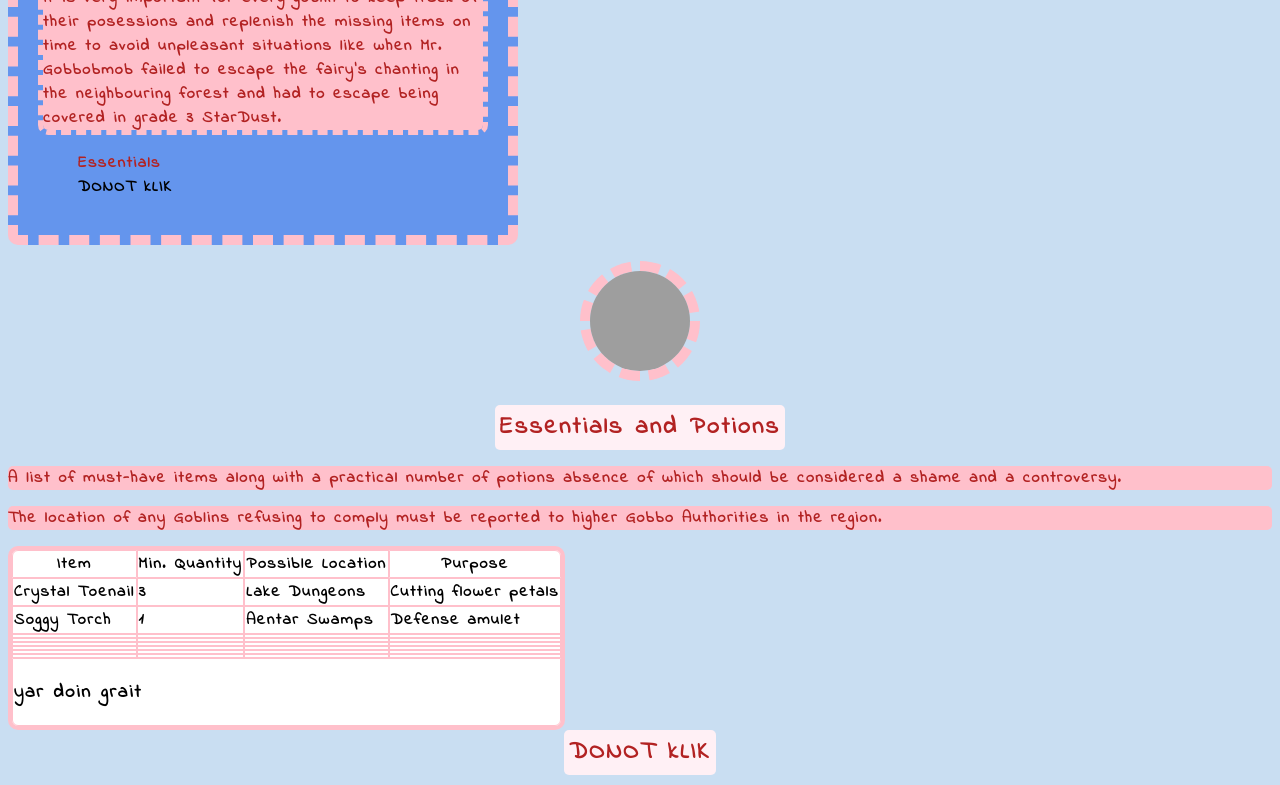
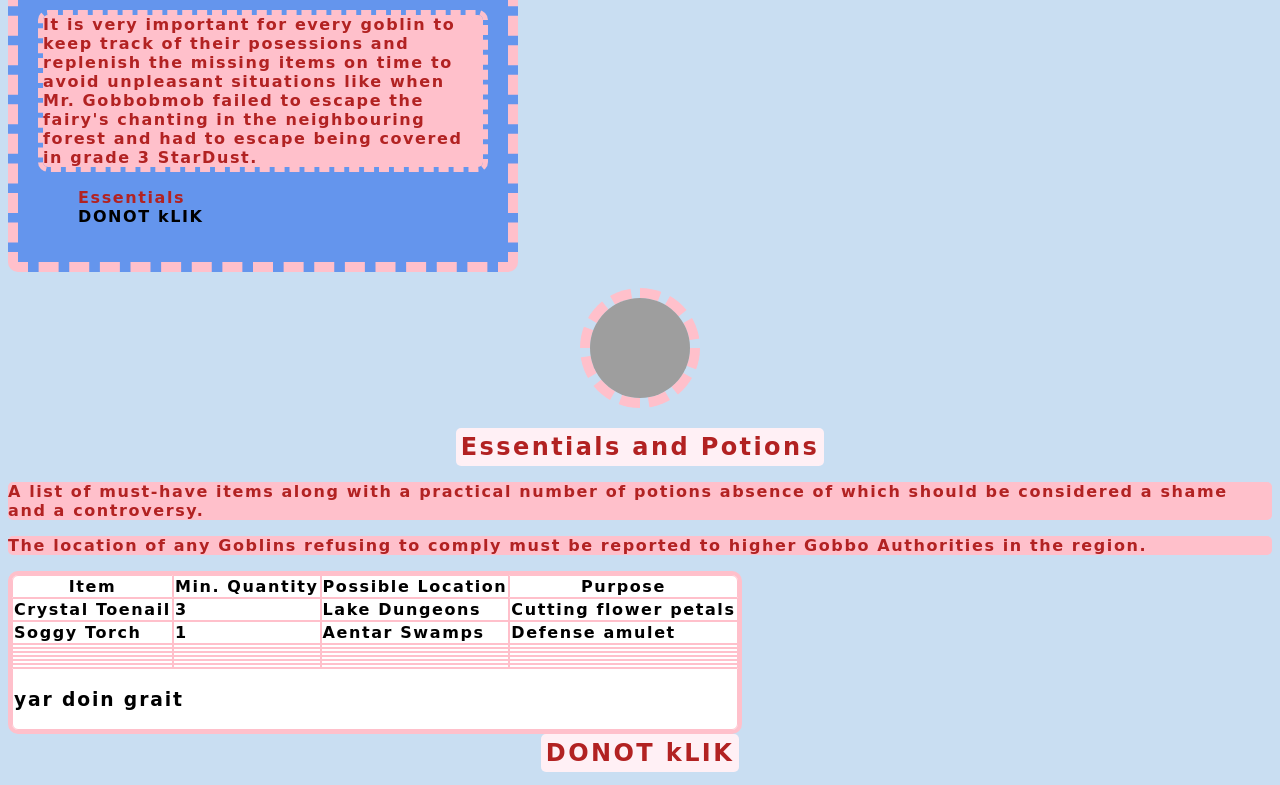
Before and after one commit to arcavic/goblin_invenotory101, a plain HTML site: page index.html in a window 1280 px wide. Shown: the part 140-925 px from the top of the page. Drawn offline with Linux system fonts and the light colour scheme; grey boxes are pictures that could not be loaded; a web font is replaced by a local one.

Commit message:
Update index.html

```diff
--- a/index.html
+++ b/index.html
@@ -3,7 +3,6 @@
   <head>
     <title>Goblin Inventory</title>
     <link rel="stylesheet" href="./resources/css/style.css">
-    <link href="https://fonts.googleapis.com/css2?family=Indie+Flower&display=swap" rel="stylesheet">
   </head>
   <body>
 
```
